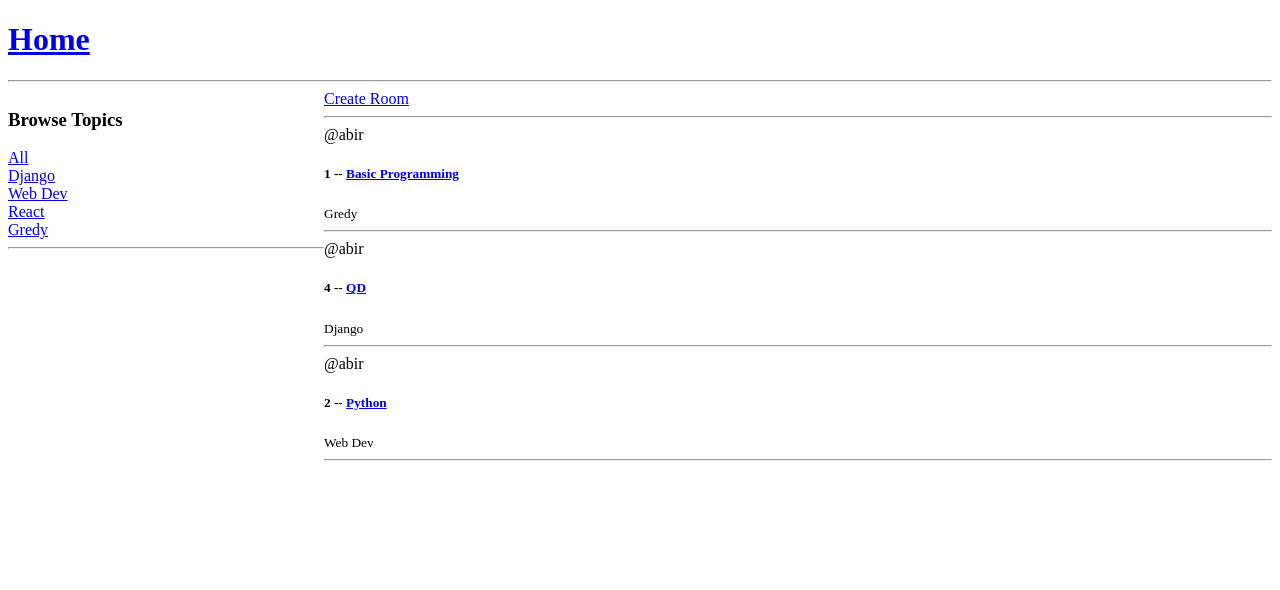
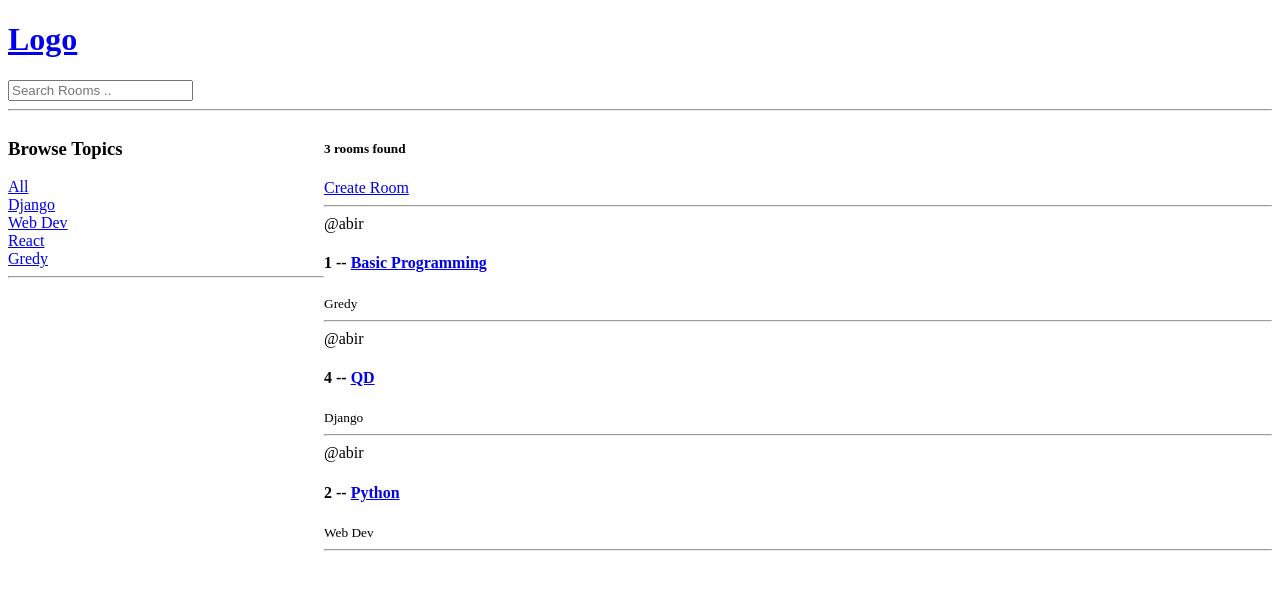
Before and after one commit to abir0git/DjangoProject_Studyapp, a Django app: page / in a window 1280 px wide. Shown: the top 590 px of the page. Run offline with Django 4.2, Linux system fonts and the light colour scheme; data comes from the database, SQL or seed files in the repository.

Commit message:
Search option added

```diff
--- a/project/bas/templates/bas/home.html
+++ b/project/bas/templates/bas/home.html
@@ -20,6 +20,7 @@
         <hr>
     </div>
     <div>
+        <h5>{{room_count}} rooms found</h5>
         <a href="{% url 'createRoom' %}">
             Create Room
         </a>
@@ -28,7 +29,7 @@
             {% for room in Rooms%}
                 <div>
                     <span>@{{room.host.username}}</span>
-                    <h5>{{room.id}} -- <a href="{% url 'Room' room.id %}">{{room.name}}</a></h5>
+                    <h4>{{room.id}} -- <a href="{% url 'Room' room.id %}">{{room.name}}</a></h4>
                     <small>{{room.topic}}</small>
                     <hr>
                 </div>
--- a/project/bas/views.py
+++ b/project/bas/views.py
@@ -1,5 +1,5 @@
 from django.shortcuts import render, redirect
-
+from django.db.models import Q
 # Create your views here.
 from django.http import HttpResponse
 from .models import Room, Topic
@@ -12,10 +12,18 @@ from .forms import RoomForm
 # ]
 
 def home(request):
-    q = request.GET.get('q')
-    rooms = Room.objects.all()
+    q = request.GET.get('q') if request.GET.get('q')!=None else ''
+    rooms = Room.objects.filter(
+        Q(topic__name__icontains=q) |
+        Q(name__icontains=q) |
+        Q(description__icontains=q) |
+        Q(host__username__icontains=q)
+    )
+    # topic__name means name of topic , 2 _ used
+    # contains have different search options
     topics = Topic.objects.all()
-    return render(request, 'bas/home.html', {'Rooms':rooms, 'Topics' : topics})
+    content = {'Rooms':rooms, 'Topics' : topics, 'room_count':rooms.count}
+    return render(request, 'bas/home.html', content)
 
 def room(request, pk):
     # room = None
--- a/project/templates/navbar.html
+++ b/project/templates/navbar.html
@@ -1,5 +1,10 @@
 <a href="/">
-    <h1>Home</h1>
+    <h1>Logo</h1>
 </a>
-
+<form method="GET" action="{%url 'home'%}">
+    <input type="text" name="q" placeholder="Search Rooms .."/>
+</form>
+<!-- All this code is included in home.html page -->
+<!-- This name q in input will go after home-->
+<!-- input with name q will be placed after action's url -->
 <hr>
```
